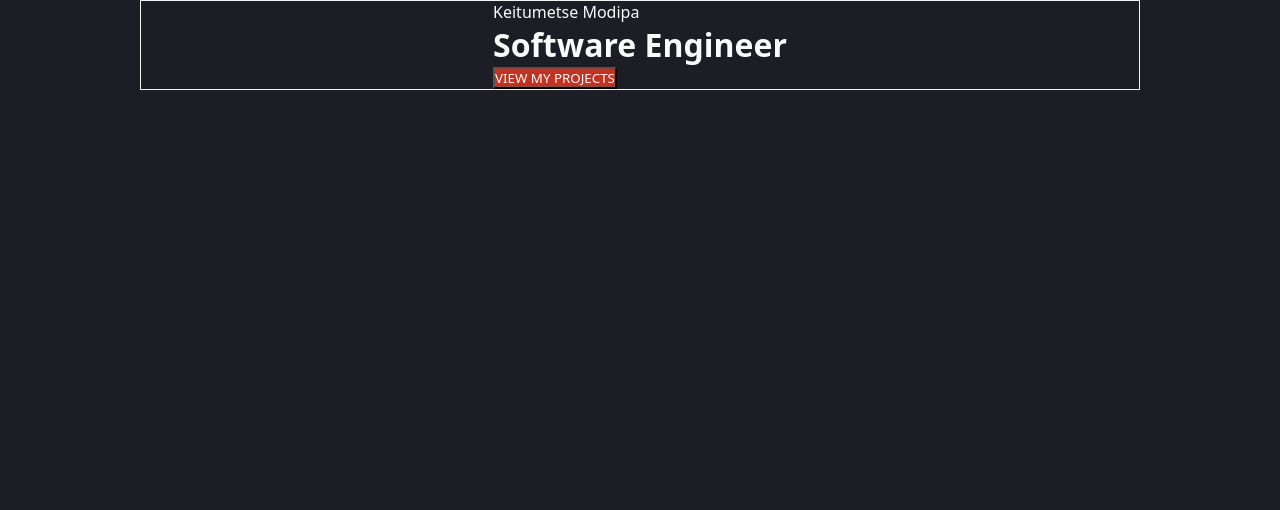
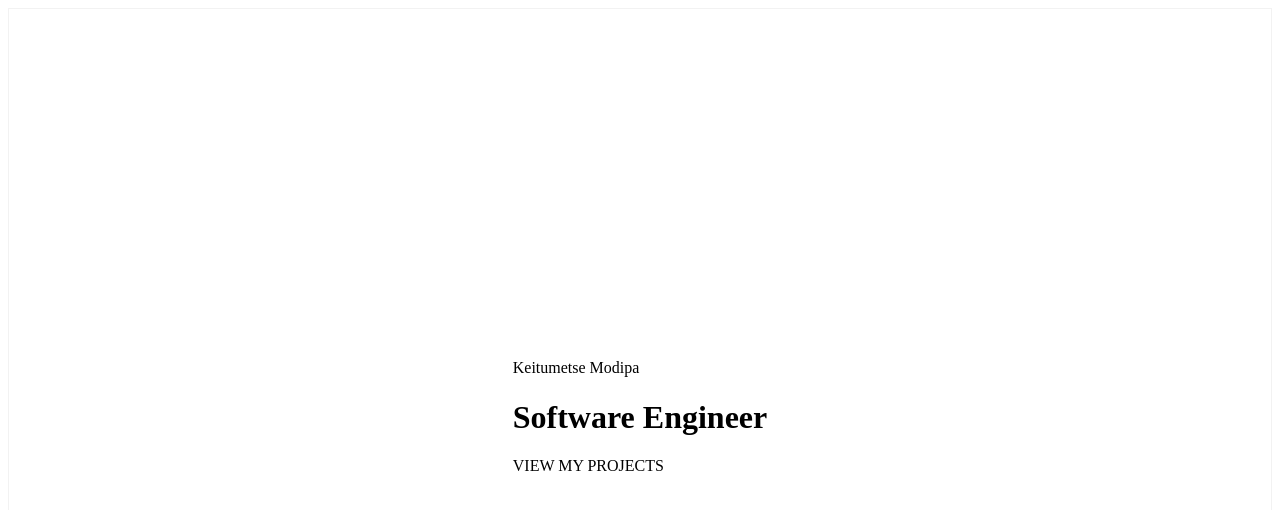
Before and after one commit to Keitumtse14/keitumetse_modipa, a Next.js app: page / in a window 1280 px wide. Shown: the top 510 px of the page. Built offline with nearby package versions, Linux system fonts and the light colour scheme.

Commit message:
reset to rethink project structure

```diff
--- a/pages/index.tsx
+++ b/pages/index.tsx
@@ -17,7 +17,7 @@ export default function Home() {
         <div>
           <h1> Software Engineer</h1>
         </div>
-        <button className="button">VIEW MY PROJECTS</button>
+        <a className="button">VIEW MY PROJECTS</a>
       </main>
     </div>
   );
--- a/styles/Home.module.scss
+++ b/styles/Home.module.scss
@@ -1,8 +1,8 @@
 .container {
   display: grid;
   place-items: center;
+  height: 100vh;
   padding: 0rem;
   margin-inline: auto;
-  width: min(100%, 1000px);
   border: hsl(0, 0%, 95%) 1px solid;
 }
--- a/styles/global.scss
+++ b/styles/global.scss
@@ -1,26 +1,9 @@
+@import url("https://fonts.googleapis.com/css2?family=Inter:wght@100;200;300;400;500;600;700;800;900&display=swap");
+@import url("https://fonts.googleapis.com/css2?family=Be+Vietnam+Pro:ital,wght@0,100;0,200;0,300;0,400;0,500;0,600;0,700;0,800;0,900;1,100;1,200;1,300;1,400;1,500;1,600;1,700;1,800;1,900&display=swap");
 $bg-color: hsl(240, 12%, 13%);
 $text-color: hsl(210, 20%, 98%);
 $font-family: serif;
 
-*,
-*::before,
-*::after {
-  padding: 0;
-  margin: 0;
-  box-sizing: border-box;
-  font-family: system-ui;
-  color: $text-color;
+a {
+  cursor: pointer;
 }
-
-html,
-body {
-  background-color: $bg-color;
-}
-
-h1 {
-  font-weight: 900;
-}
-
-button {
-  background-color: #c03221;
-}
```
Also changed, not shown: tsconfig.json (+14 -3 lines).
